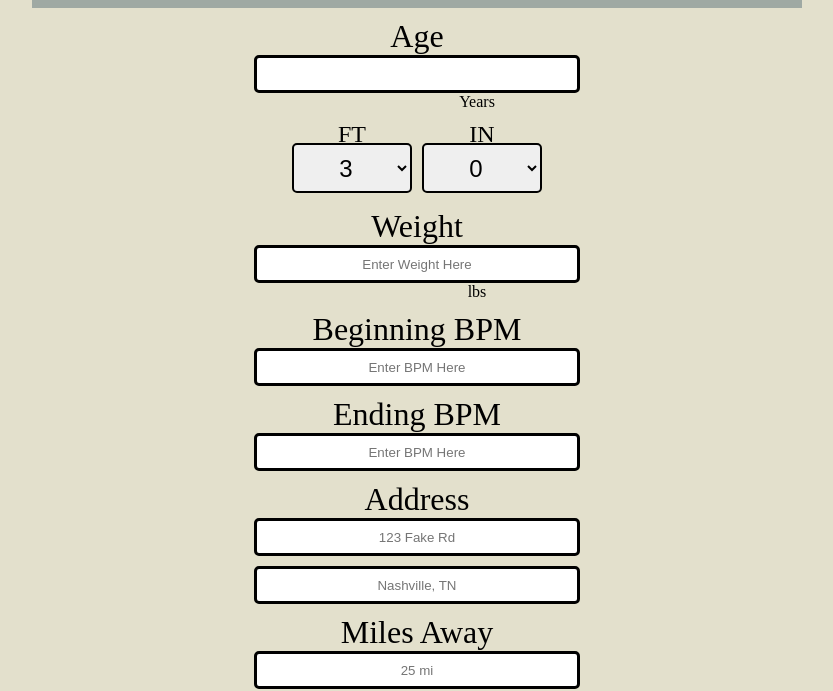
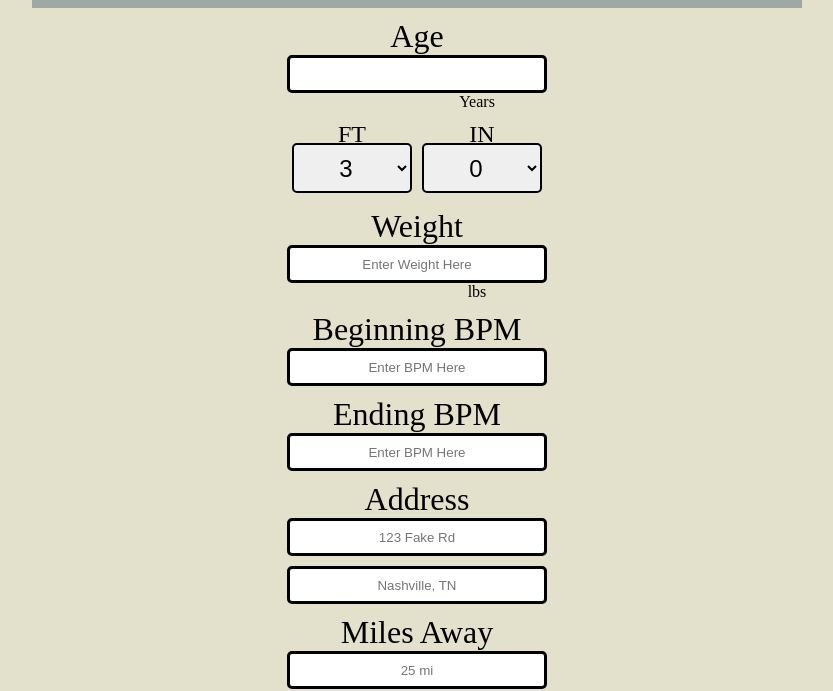
Before and after one commit to lara-destein13/my-backyard-trails, a plain HTML site: page data.html in a window 1280 px wide. Shown: the part 110-801 px from the top of the page, without its empty margins (223-1056 px from the left). Drawn offline with nearby package versions, Linux system fonts and the light colour scheme.

Commit message:
add width limitations to text areas

```diff
--- a/assets/CSS/Mapscreen(test).css
+++ b/assets/CSS/Mapscreen(test).css
@@ -10,7 +10,7 @@ iframe {
     border-width: 3px;
     width: 500px;
     /* width: 40%; */
-    margin: 15px auto;
+    margin: 30px auto;
     box-shadow: 0 0 10px rgba(159,169,163,1);
     border-radius: 0px;
     border-color: #9fa9a3;
--- a/assets/CSS/MyBackYardTrail(Form).css
+++ b/assets/CSS/MyBackYardTrail(Form).css
@@ -74,6 +74,22 @@ input {
     text-align: center;
 }
 
+#age {
+    width: 250px;
+}
+
+#weight-text {
+    width: 250px;
+}
+
+#beginning-BPM {
+    width: 250px;
+}
+
+#ending-BPM {
+    width: 250px;
+}
+
 #height {
     display: flex;
     justify-content: center;
@@ -101,12 +117,21 @@ input {
 
 #address-text {
     margin-bottom: 10px;
+    width: 250px;
+}
+
+#address-text-2 {
+    width: 250px;
+}
+
+#miles-text {
+    width: 250px;
 }
 
 /*#results p {
     margin: 15px auto;
     padding: 5px;
-    width: 300px;
+    width: 250px;
     border-style: solid;
     border-width: 3px;
     border-color: black;
@@ -118,7 +143,7 @@ input {
     margin-right: auto;
     margin-top: 25px;
     font-size: 30px;
-    width: 25%;
+    width: 260px;
     background-color: lightgrey;
     padding: 5px;
     border: solid black 5px;
--- a/data.html
+++ b/data.html
@@ -25,7 +25,7 @@
         <div id="age-header" class="mbt-row">Age</div>
         <div id="age-input" class="mbt-row d-flex flex-row">
           <div id="age-left" class="d-flex flex-column">
-              <input type="text">
+              <input type="text" id="age">
           </div>
           <div id="age-spacer" class="d-flex flex-column"></div>
           <div id="age-right" class="d-flex flex-column">Years</div>
@@ -69,7 +69,7 @@
         <div id="weight" class="mbt-row">Weight</div>
         <div id="weight-input" class="mbt-row d-flex flex-row">
           <div id="weight-left" class="d-flex flex-column">
-              <input type="text" placeholder="Enter Weight Here">
+              <input type="text" id="weight-text" placeholder="Enter Weight Here">
           </div>
           <div id="weight-spacer" class="d-flex flex-column"></div>
           <div id="weight-right" class="d-flex flex-column">lbs</div>
@@ -78,13 +78,13 @@
 
         <div id="beginning-bpm-input" class="mbt-row">
           <label for="beginningBPM"></label>
-          <input type="text" id="beginningBPM" placeholder="Enter BPM Here" />
+          <input type="text" id="beginning-BPM" placeholder="Enter BPM Here" />
         </div>
 
         <div id="ending-bpm" class="mbt-row">Ending BPM</div>
         <div id="ending-bpm-input" class="mbt-row">
-          <label for="beginningBPM"></label>
-          <input type="text" id="beginningBPM" placeholder="Enter BPM Here" />
+          <label for="endingBPM"></label>
+          <input type="text" id="ending-BPM" placeholder="Enter BPM Here" />
         </div>
         <!--<div id="results" class="mbt-row">
             <p>Results are in.
@@ -104,7 +104,7 @@
         <div id="miles-away" class="mbt-row">Miles Away</div>
         <div id="miles-away-input" class="mbt-row">
           <label for="miles"></label>
-          <input type="text" id="miles" placeholder="25 mi" />
+          <input type="text" id="miles-text" placeholder="25 mi" />
         </div>
       </div>
       <button class="submitBtn">Submit</button>
```
